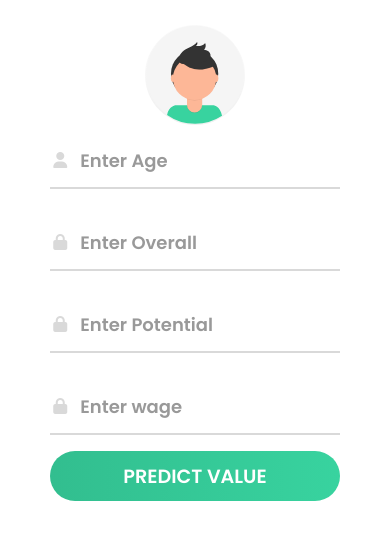
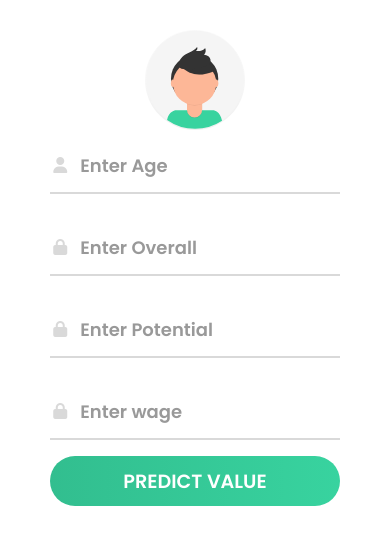
Before and after one commit to Techtacles/FIFA-VALUE-PREDICTION, a Flask app: page / in a window 390 px wide. Shown: the top 545 px of the page. Run offline with Flask 2, Linux system fonts and the light colour scheme; some libraries are stand-ins or nearby versions.

Commit message:
Update style.css

```diff
--- a/static/css/style.css
+++ b/static/css/style.css
@@ -192,7 +192,6 @@ a:hover{
 @media screen and (max-width: 1000px){
 	form{
 		width: 290px;
-                margin-top:25px;
 	}
 
 	.login-content h2{
@@ -212,6 +211,7 @@ a:hover{
         }
 	.container{
                 height:auto;
+                margin-top:30px;
 		grid-template-columns: 1fr;
 	}
 
```
